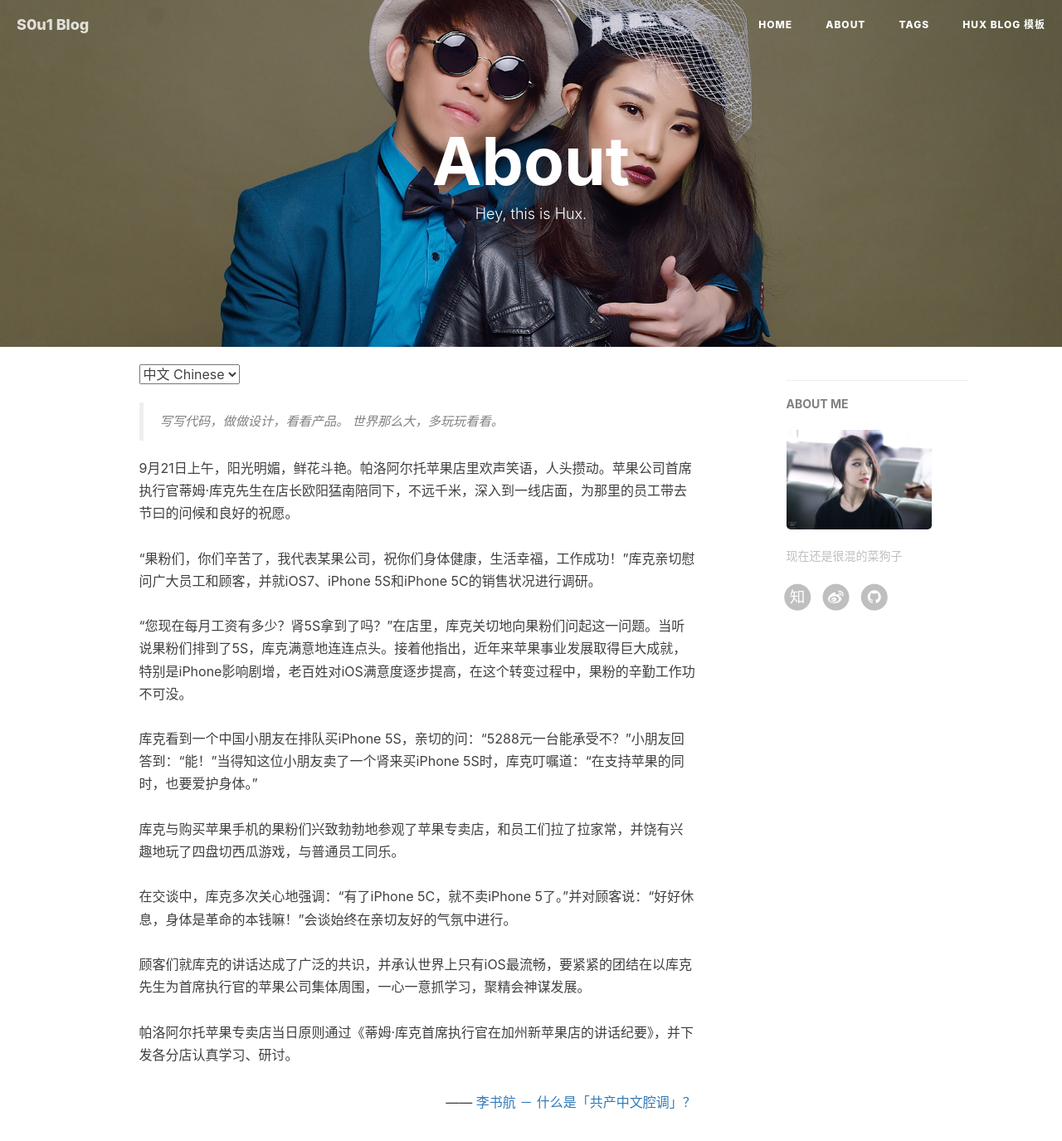
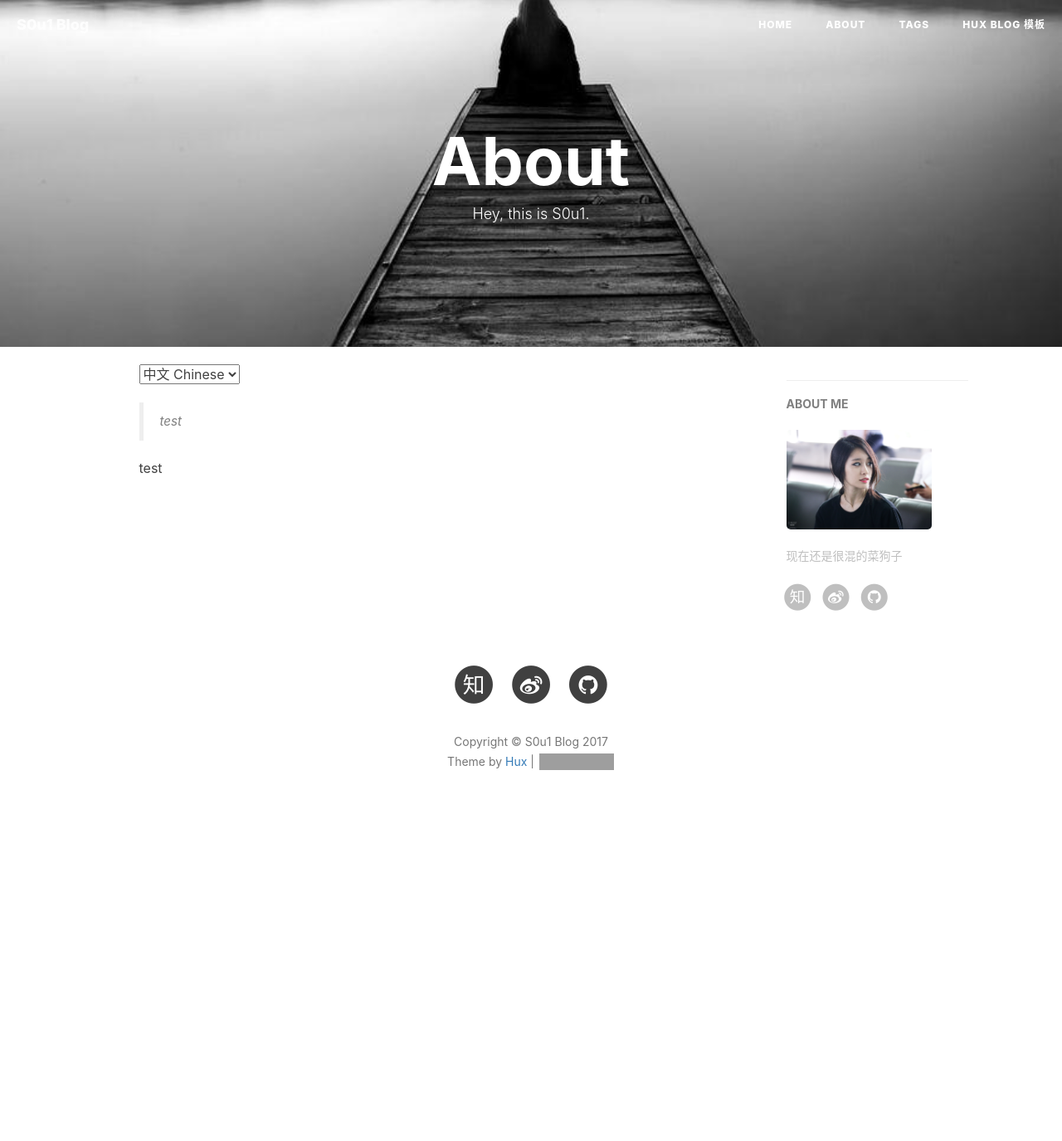
Before and after one commit to S0u1/S0u1.github.io, a Jekyll site: the page built from about.html, in a window 1280 px wide and 1400 px high. Shown: the top 1375 px of the window at 83% size. Built offline with Jekyll 4.4.1, drawn with Linux system fonts in a browser that asks for light colours; nearby versions of some CDN libraries; comment, search, counter and statistics services are not loaded; grey boxes are pictures that could not be loaded.

Commit message:
first update

```diff
--- a/about.html
+++ b/about.html
@@ -1,7 +1,7 @@
 ---
 layout: page
 title: "About"
-description: "Hey, this is Hux."
+description: "Hey, this is S0u1."
 header-img: "img/about-bg.jpg"
 ---
 
@@ -14,34 +14,28 @@
 <!-- Chinese Version -->
 <div class="zh post-container">
     <blockquote>
-        写写代码，做做设计，看看产品。
-        世界那么大，多玩玩看看。
+        test
     </blockquote>
-    9月21日上午，阳光明媚，鲜花斗艳。帕洛阿尔托苹果店里欢声笑语，人头攒动。苹果公司首席执行官蒂姆·库克先生在店长欧阳猛南陪同下，不远千米，深入到一线店面，为那里的员工带去节曰的问候和良好的祝愿。<br><br>“果粉们，你们辛苦了，我代表某果公司，祝你们身体健康，生活幸福，工作成功！”库克亲切慰问广大员工和顾客，并就iOS7、iPhone 5S和iPhone 5C的销售状况进行调研。 <br><br>“您现在每月工资有多少？肾5S拿到了吗？”在店里，库克关切地向果粉们问起这一问题。当听说果粉们排到了5S，库克满意地连连点头。接着他指出，近年来苹果事业发展取得巨大成就，特别是iPhone影响剧增，老百姓对iOS满意度逐步提高，在这个转变过程中，果粉的辛勤工作功不可没。<br><br>库克看到一个中国小朋友在排队买iPhone 5S，亲切的问：“5288元一台能承受不？”小朋友回答到：“能！”当得知这位小朋友卖了一个肾来买iPhone 5S时，库克叮嘱道：“在支持苹果的同时，也要爱护身体。”<br><br>库克与购买苹果手机的果粉们兴致勃勃地参观了苹果专卖店，和员工们拉了拉家常，并饶有兴趣地玩了四盘切西瓜游戏，与普通员工同乐。<br><br>在交谈中，库克多次关心地强调：“有了iPhone 5C，就不卖iPhone 5了。”并对顾客说：“好好休息，身体是革命的本钱嘛！”会谈始终在亲切友好的气氛中进行。<br><br>顾客们就库克的讲话达成了广泛的共识，并承认世界上只有iOS最流畅，要紧紧的团结在以库克先生为首席执行官的苹果公司集体周围，一心一意抓学习，聚精会神谋发展。<br>
-    <br>帕洛阿尔托苹果专卖店当日原则通过《蒂姆·库克首席执行官在加州新苹果店的讲话纪要》，并下发各分店认真学习、研讨。
-
-    <p style="text-align:right;">
-        —— <a href="http://www.zhihu.com/question/19687065">李书航 － 什么是「共产中文腔调」？ </a>
-    </p>
+    test
 
 </div>
 
 <!-- English Version -->
 <div class="en post-container">
     <blockquote>
-        Designer or Engineer, things in between.
+        test
     </blockquote>
 
     <p>
-        Your work is going to fill a large part of your life, and the only way to be truly satisfied is to do what you believe is great work. And the only way to do great work is to love what you do. If you haven’t found it yet, keep looking. Don’t settle. As with all matters of the heart, you’ll know when you find it.
+       test
     </p>
 
     <p>
-    If you want to live your life in a creative way, as an artist, you have to not look back too much. You have to be willing to take whatever you’ve done and whoever you were and throw them away.
+    test
     </p>
 
     <p style="text-align:right;">
-    -- Steve Jobs
+    test
     </p>
 
 </div>
--- a/index.html
+++ b/index.html
@@ -1,6 +1,6 @@
 ---
 layout: page
-description: "Boilerplate of Hux Blog"
+description: "在苦海寻欢，虽回头无岸"
 ---
 
 {% for post in paginator.posts %}
```
Also changed, not shown: img/about-bg.jpg, img/favicon.ico, img/home-bg.jpg, img/post-bg-js-module.jpg (deleted), img/post-bg-js-version.jpg (deleted), img/post-bg-unix-linux.jpg (deleted).
